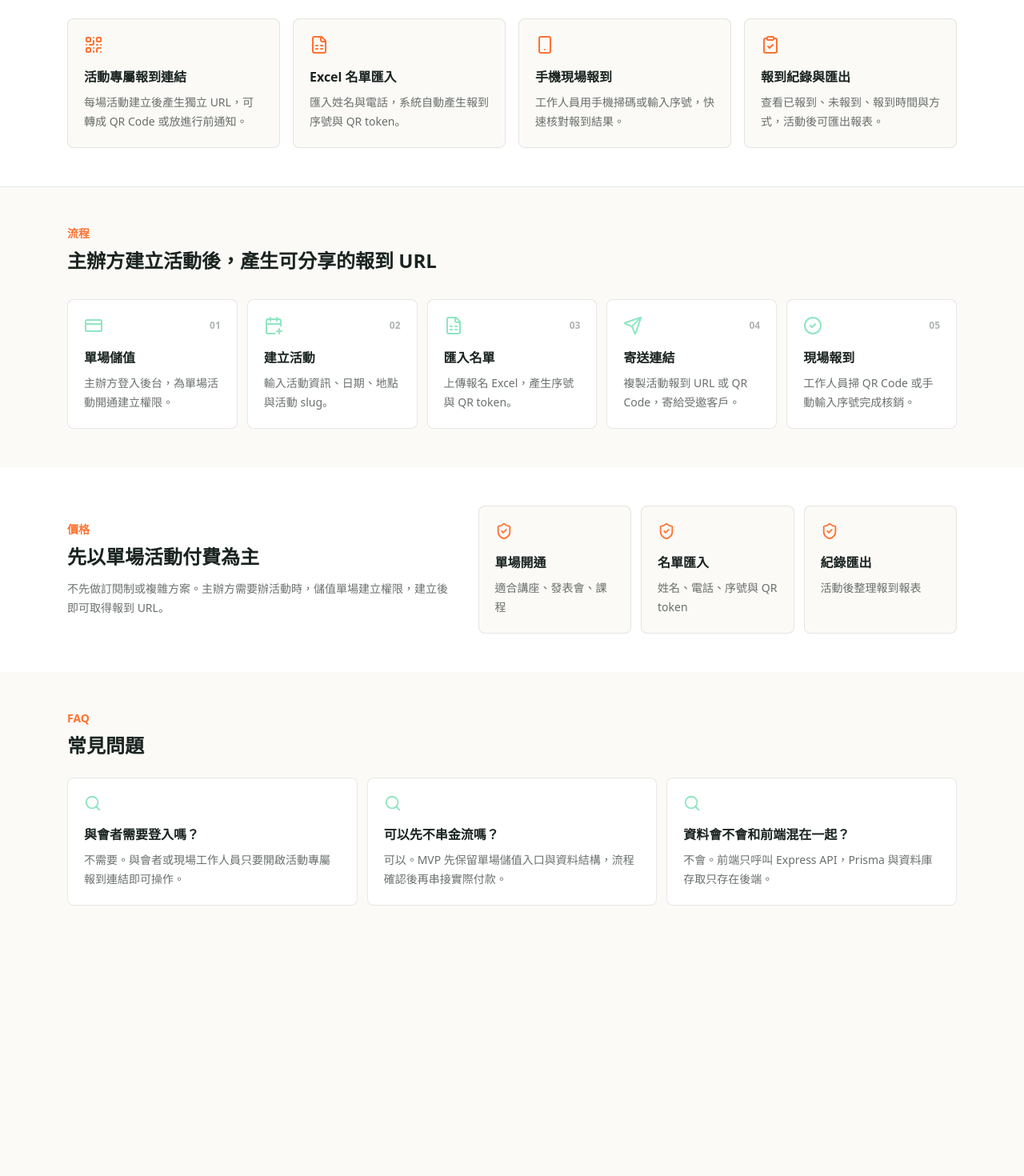
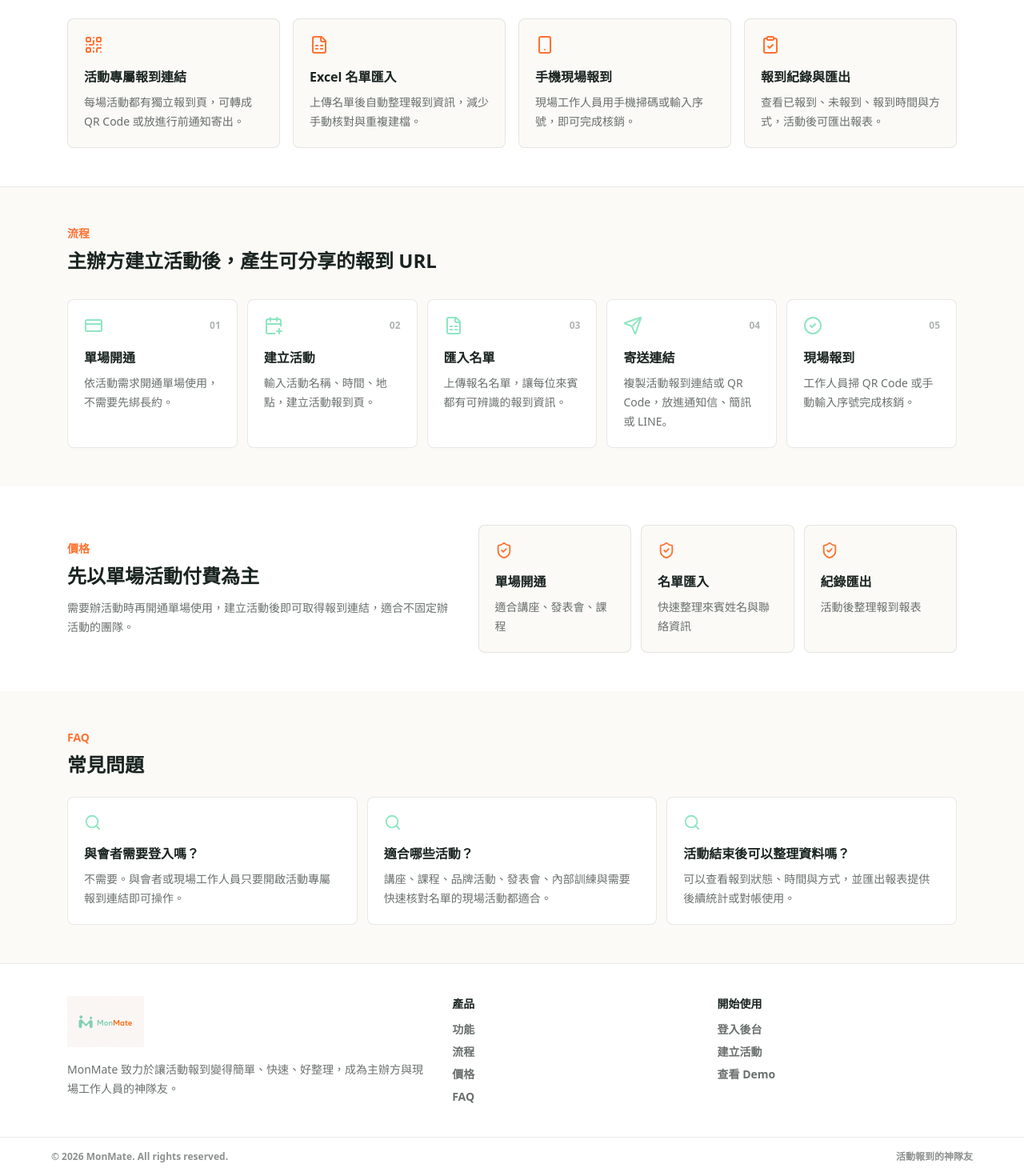
Before and after one commit to WatsonChen/monmate, a Next.js app in the folder apps/web/: page / in a window 1280 px wide. Shown: the part 919-2389 px from the top of the page at 80% size. Before the commit the page ends 2099 px from the top, so only its background shows below. Built offline with nearby package versions, Linux system fonts and the light colour scheme.

Commit message:
Update landing page copy and footer

```diff
--- a/apps/web/app/page.tsx
+++ b/apps/web/app/page.tsx
@@ -10,7 +10,7 @@ import {
   Search,
   Send,
   ShieldCheck,
-  Smartphone
+  Smartphone,
 } from "lucide-react";
 import { BrandLogo } from "./components/BrandLogo";
 
@@ -18,44 +18,57 @@ const navItems = [
   { label: "功能", href: "#features" },
   { label: "流程", href: "#flow" },
   { label: "價格", href: "#pricing" },
-  { label: "FAQ", href: "#faq" }
+  { label: "FAQ", href: "#faq" },
 ];
 
 const featureItems = [
   {
     title: "活動專屬報到連結",
-    text: "每場活動建立後產生獨立 URL，可轉成 QR Code 或放進行前通知。",
-    icon: QrCode
+    text: "每場活動都有獨立報到頁，可轉成 QR Code 或放進行前通知寄出。",
+    icon: QrCode,
   },
   {
     title: "Excel 名單匯入",
-    text: "匯入姓名與電話，系統自動產生報到序號與 QR token。",
-    icon: FileSpreadsheet
+    text: "上傳名單後自動整理報到資訊，減少手動核對與重複建檔。",
+    icon: FileSpreadsheet,
   },
   {
     title: "手機現場報到",
-    text: "工作人員用手機掃碼或輸入序號，快速核對報到結果。",
-    icon: Smartphone
+    text: "現場工作人員用手機掃碼或輸入序號，即可完成核銷。",
+    icon: Smartphone,
   },
   {
     title: "報到紀錄與匯出",
     text: "查看已報到、未報到、報到時間與方式，活動後可匯出報表。",
-    icon: ClipboardCheck
-  }
+    icon: ClipboardCheck,
+  },
 ];
 
 const flowItems = [
-  ["單場儲值", "主辦方登入後台，為單場活動開通建立權限。", CreditCard],
-  ["建立活動", "輸入活動資訊、日期、地點與活動 slug。", CalendarPlus],
-  ["匯入名單", "上傳報名 Excel，產生序號與 QR token。", FileSpreadsheet],
-  ["寄送連結", "複製活動報到 URL 或 QR Code，寄給受邀客戶。", Send],
-  ["現場報到", "工作人員掃 QR Code 或手動輸入序號完成核銷。", CheckCircle2]
+  ["單場開通", "依活動需求開通單場使用，不需要先綁長約。", CreditCard],
+  ["建立活動", "輸入活動名稱、時間、地點，建立活動報到頁。", CalendarPlus],
+  [
+    "匯入名單",
+    "上傳報名名單，讓每位來賓都有可辨識的報到資訊。",
+    FileSpreadsheet,
+  ],
+  ["寄送連結", "複製活動報到連結或 QR Code，放進通知信、簡訊或 LINE。", Send],
+  ["現場報到", "工作人員掃 QR Code 或手動輸入序號完成核銷。", CheckCircle2],
 ];
 
 const faqItems = [
-  ["與會者需要登入嗎？", "不需要。與會者或現場工作人員只要開啟活動專屬報到連結即可操作。"],
-  ["可以先不串金流嗎？", "可以。MVP 先保留單場儲值入口與資料結構，流程確認後再串接實際付款。"],
-  ["資料會不會和前端混在一起？", "不會。前端只呼叫 Express API，Prisma 與資料庫存取只存在後端。"]
+  [
+    "與會者需要登入嗎？",
+    "不需要。與會者或現場工作人員只要開啟活動專屬報到連結即可操作。",
+  ],
+  [
+    "適合哪些活動？",
+    "講座、課程、品牌活動、發表會、內部訓練與需要快速核對名單的現場活動都適合。",
+  ],
+  [
+    "活動結束後可以整理資料嗎？",
+    "可以查看報到狀態、時間與方式，並匯出報表提供後續統計或對帳使用。",
+  ],
 ];
 
 export default function HomePage() {
@@ -106,7 +119,8 @@ export default function HomePage() {
             MonMate
           </h1>
           <p className="mt-5 max-w-xl text-base leading-7 text-charcoal/70">
-            給主辦方使用的活動報到工具。單場儲值後建立活動、匯入名單，產生活動專屬報到連結，再把 QR Code 或 URL 寄送給受邀客戶。
+            給主辦方使用的活動報到工具。單場儲值後建立活動、匯入名單，產生活動專屬報到連結，再把
+            QR Code 或 URL 寄送給受邀客戶。
           </p>
 
           <div className="mt-7 flex flex-wrap gap-3">
@@ -130,7 +144,7 @@ export default function HomePage() {
             {[
               ["單場開通", CreditCard],
               ["匯入名單", FileSpreadsheet],
-              ["手機報到", Smartphone]
+              ["手機報到", Smartphone],
             ].map(([label, Icon]) => (
               <div
                 key={label as string}
@@ -173,10 +187,12 @@ export default function HomePage() {
           <div className="flex flex-col gap-2 sm:flex-row sm:items-end sm:justify-between">
             <div>
               <p className="text-sm font-bold text-orange">功能</p>
-              <h2 className="mt-2 text-2xl font-bold">從名單到現場報到，一條線完成</h2>
+              <h2 className="mt-2 text-2xl font-bold">
+                從名單到現場報到，一條線完成
+              </h2>
             </div>
             <p className="max-w-md text-sm leading-6 text-charcoal/65">
-              不做複雜 CRM，也不拆成多套後台。MVP 先把活動建立、名單、報到、匯出這條主流程打通。
+              專注在主辦方最常遇到的現場問題：名單太散、排隊太久、報到後難整理。
             </p>
           </div>
 
@@ -188,7 +204,9 @@ export default function HomePage() {
               >
                 <item.icon className="text-orange" size={24} />
                 <h3 className="mt-4 text-base font-bold">{item.title}</h3>
-                <p className="mt-2 text-sm leading-6 text-charcoal/65">{item.text}</p>
+                <p className="mt-2 text-sm leading-6 text-charcoal/65">
+                  {item.text}
+                </p>
               </div>
             ))}
           </div>
@@ -198,7 +216,9 @@ export default function HomePage() {
       <section id="flow" className="bg-paper">
         <div className="mx-auto max-w-6xl px-5 py-12">
           <p className="text-sm font-bold text-orange">流程</p>
-          <h2 className="mt-2 text-2xl font-bold">主辦方建立活動後，產生可分享的報到 URL</h2>
+          <h2 className="mt-2 text-2xl font-bold">
+            主辦方建立活動後，產生可分享的報到 URL
+          </h2>
           <div className="mt-8 grid gap-3 lg:grid-cols-5">
             {flowItems.map(([title, text, Icon], index) => (
               <div
@@ -212,7 +232,9 @@ export default function HomePage() {
                   </span>
                 </div>
                 <h3 className="mt-4 text-base font-bold">{title as string}</h3>
-                <p className="mt-2 text-sm leading-6 text-charcoal/65">{text as string}</p>
+                <p className="mt-2 text-sm leading-6 text-charcoal/65">
+                  {text as string}
+                </p>
               </div>
             ))}
           </div>
@@ -225,14 +247,14 @@ export default function HomePage() {
             <p className="text-sm font-bold text-orange">價格</p>
             <h2 className="mt-2 text-2xl font-bold">先以單場活動付費為主</h2>
             <p className="mt-3 text-sm leading-6 text-charcoal/65">
-              不先做訂閱制或複雜方案。主辦方需要辦活動時，儲值單場建立權限，建立後即可取得報到 URL。
+              需要辦活動時再開通單場使用，建立活動後即可取得報到連結，適合不固定辦活動的團隊。
             </p>
           </div>
           <div className="grid gap-3 sm:grid-cols-3">
             {[
               ["單場開通", "適合講座、發表會、課程"],
-              ["名單匯入", "姓名、電話、序號與 QR token"],
-              ["紀錄匯出", "活動後整理報到報表"]
+              ["名單匯入", "快速整理來賓姓名與聯絡資訊"],
+              ["紀錄匯出", "活動後整理報到報表"],
             ].map(([title, text]) => (
               <div
                 key={title}
@@ -240,7 +262,9 @@ export default function HomePage() {
               >
                 <ShieldCheck className="text-orange" size={22} />
                 <h3 className="mt-4 text-base font-bold">{title}</h3>
-                <p className="mt-2 text-sm leading-6 text-charcoal/65">{text}</p>
+                <p className="mt-2 text-sm leading-6 text-charcoal/65">
+                  {text}
+                </p>
               </div>
             ))}
           </div>
@@ -259,12 +283,69 @@ export default function HomePage() {
               >
                 <Search className="text-mint" size={22} />
                 <h3 className="mt-4 text-base font-bold">{question}</h3>
-                <p className="mt-2 text-sm leading-6 text-charcoal/65">{answer}</p>
+                <p className="mt-2 text-sm leading-6 text-charcoal/65">
+                  {answer}
+                </p>
               </div>
             ))}
           </div>
         </div>
       </section>
+
+      <footer className="border-t border-charcoal/10 bg-white">
+        <div className="mx-auto grid max-w-6xl gap-8 px-5 py-10 md:grid-cols-[1.2fr_0.8fr_0.8fr]">
+          <div>
+            <BrandLogo
+              variant="horizontal"
+              className="h-16 w-44 object-contain object-left"
+            />
+            <p className="mt-4 max-w-md text-sm leading-6 text-charcoal/65">
+              MonMate
+              致力於讓活動報到變得簡單、快速、好整理，成為主辦方與現場工作人員的神隊友。
+            </p>
+          </div>
+          <div>
+            <h3 className="text-sm font-bold">產品</h3>
+            <div className="mt-3 grid gap-2 text-sm font-semibold text-charcoal/65">
+              <a href="#features" className="hover:text-charcoal">
+                功能
+              </a>
+              <a href="#flow" className="hover:text-charcoal">
+                流程
+              </a>
+              <a href="#pricing" className="hover:text-charcoal">
+                價格
+              </a>
+              <a href="#faq" className="hover:text-charcoal">
+                FAQ
+              </a>
+            </div>
+          </div>
+          <div>
+            <h3 className="text-sm font-bold">開始使用</h3>
+            <div className="mt-3 grid gap-2 text-sm font-semibold text-charcoal/65">
+              <Link href="/admin/login" className="hover:text-charcoal">
+                登入後台
+              </Link>
+              <Link href="/admin" className="hover:text-charcoal">
+                建立活動
+              </Link>
+              <Link
+                href="/event/monmate-demo/checkin"
+                className="hover:text-charcoal"
+              >
+                查看 Demo
+              </Link>
+            </div>
+          </div>
+        </div>
+        <div className="border-t border-charcoal/10 px-5 py-4">
+          <div className="mx-auto flex max-w-6xl flex-col gap-2 text-xs font-semibold text-charcoal/50 sm:flex-row sm:items-center sm:justify-between">
+            <p>© 2026 MonMate. All rights reserved.</p>
+            <p>活動報到的神隊友</p>
+          </div>
+        </div>
+      </footer>
     </main>
   );
 }
```
Also changed, not shown: 1 other file (tests, documents, lock files or other folders).
